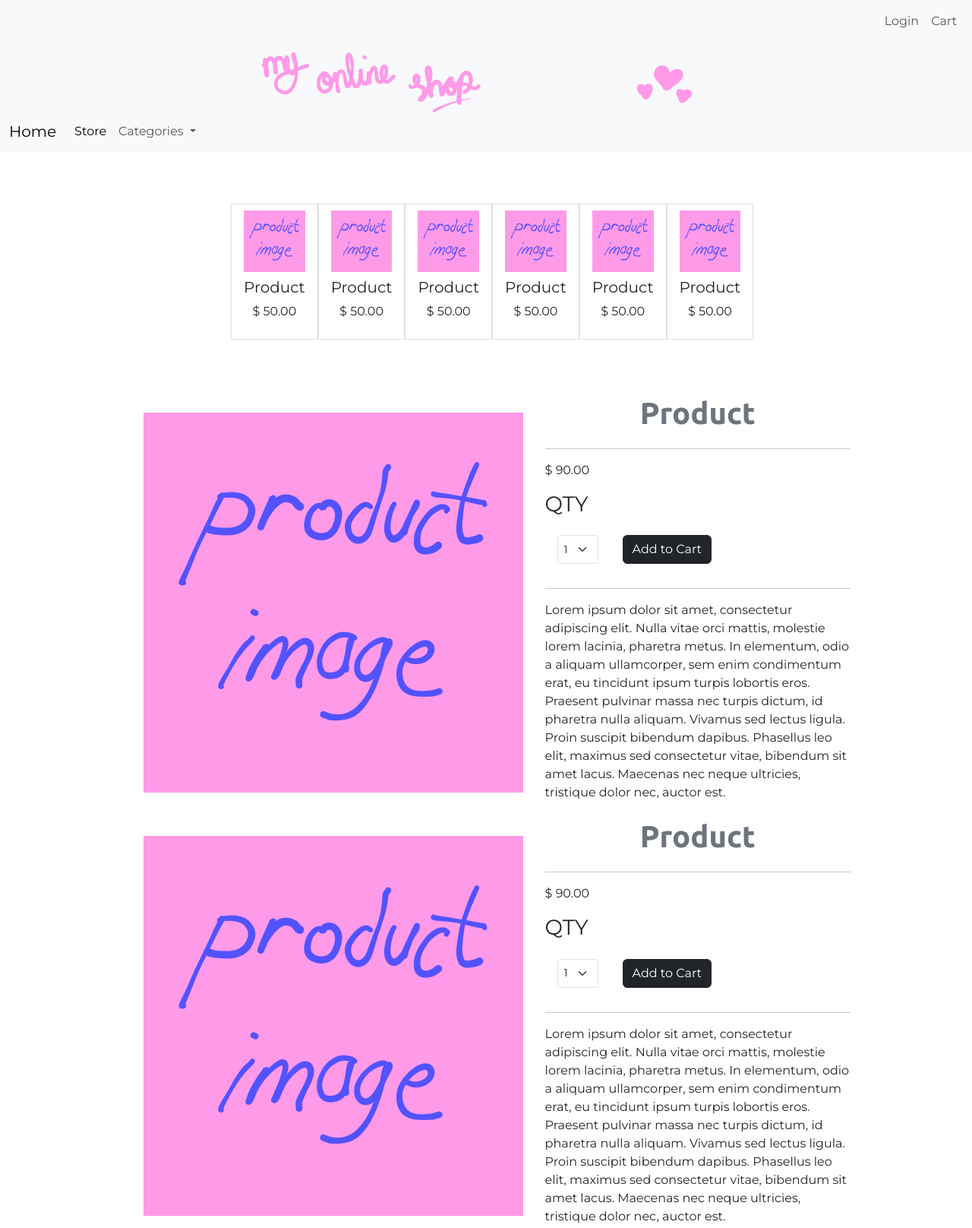
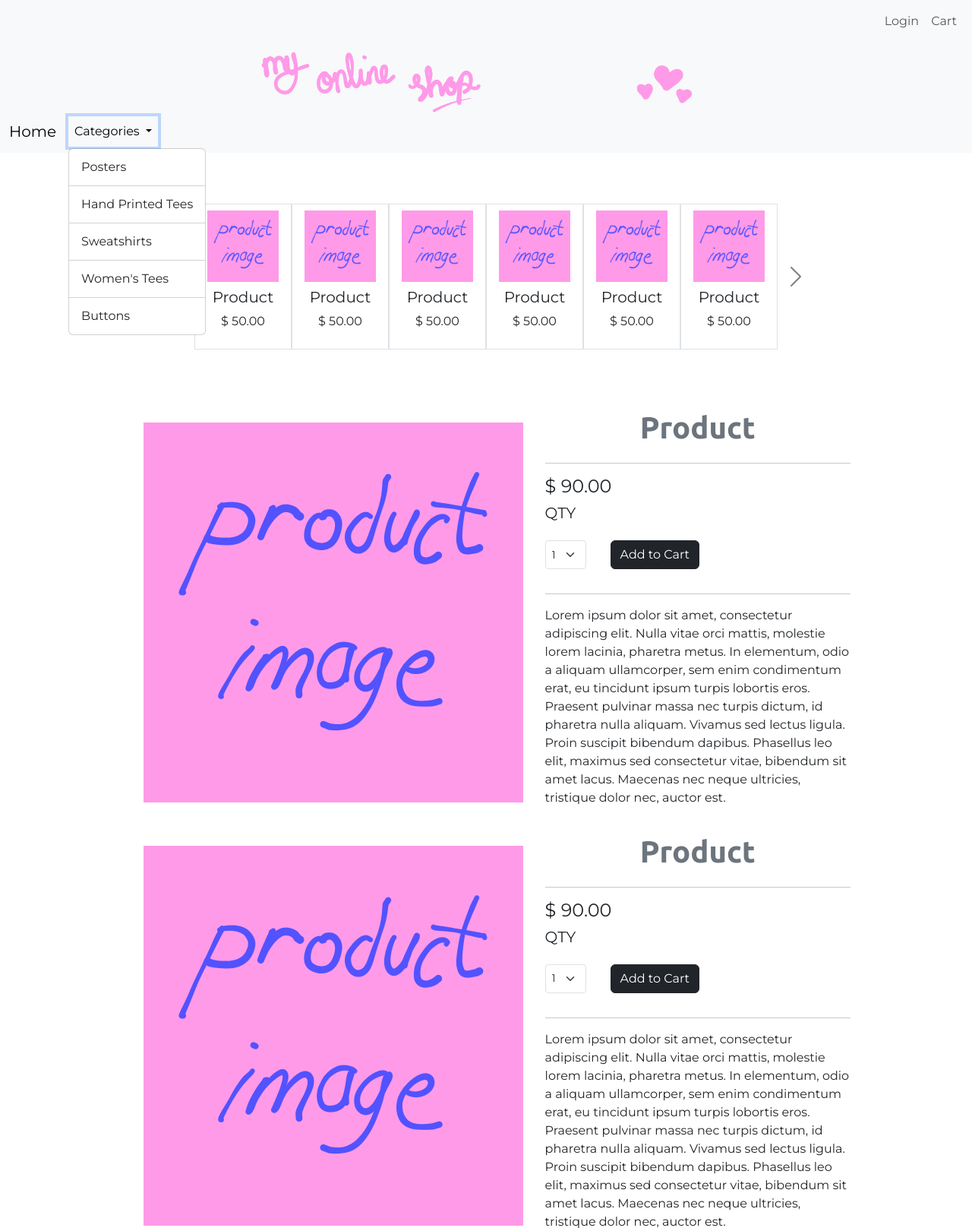
Before and after one commit to selinulstr/an-online-shop, a Flask app: page / in a window 1280 px wide, after a click on "Categories". Shown: the top 1616 px of the page at 76% size. Run offline with Flask 3, Linux system fonts and the light colour scheme; some libraries are stand-ins or nearby versions.

Commit message:
add categories, product, login and register pages and database

```diff
--- a/main.py
+++ b/main.py
@@ -1,12 +1,141 @@
-from flask import Flask, render_template, url_for, request, redirect
+from flask import Flask, render_template, url_for, request, redirect, flash, session
+from flask_sqlalchemy import SQLAlchemy
+from sqlalchemy.orm import relationship
+from flask_login import UserMixin, login_user, LoginManager, login_required, current_user, logout_user
+from werkzeug.security import generate_password_hash, check_password_hash
+
+from datetime import datetime
 
 
+db = SQLAlchemy()
 app = Flask(__name__)
 app.config["SECRET_KEY"] = "SECRET_KEY"
+app.config["SQLALCHEMY_DATABASE_URI"] = "sqlite:///onlineshop.db"
+db.init_app(app)
+year = datetime.now().year
+
+login_manager = LoginManager()
+
+login_manager.init_app(app)
+
+
+@login_manager.user_loader
+def load_user(user_id):
+    return db.session.execute(db.select(User).filter_by(id=int(user_id))).scalar()
+
+class User(UserMixin, db.Model):
+    __tablename__ = "users"
+    id = db.Column(db.Integer, primary_key=True)
+    email = db.Column(db.String(100), unique=True)
+    password = db.Column(db.String(100))
+    name = db.Column(db.String(100))
+
+    # carts = relationship("Cart", back_populates="user")
+    items = relationship("Item", back_populates="user")
+
+
+# class Cart(db.Model):
+#     __tablename__ = "carts"
+#     id = db.Column(db.Integer, primary_key=True)
+#     user_id = db.Column(db.Integer, db.ForeignKey("users.id"))
+#     user = relationship("User", back_populates="carts")
+#     items = relationship("Item", back_populates="parent_cart")
+
+
+class Item(db.Model):
+    __tablename__ = "items"
+    id = db.Column(db.Integer, primary_key=True)
+    # cart_id = db.Column(db.Integer, db.ForeignKey("carts.id"))
+    user_id = db.Column(db.Integer, db.ForeignKey("users.id"))
+    # parent_cart = relationship("Cart", back_populates="items")
+    user = relationship("User", back_populates="items")
+    item = db.Column(db.String(200))
+    qty = db.Column(db.Integer)
+
+
+
 
 @app.route("/")
 def home():
-    return render_template("index.html")
+    return render_template("index.html", year=year)
+
+@app.route("/product")
+def product():
+    return render_template("product.html", year=year)
+
+@app.route("/categories")
+def categories():
+    return render_template("categories.html", year=year)
+
+
+
+@app.route("/add_to_cart", methods=["GET", "POST"])
+def add_to_cart():
+    if request.method == "POST":
+        qty = request.form.get("qty")
+
+@app.route("/login", methods=["GET", "POST"])
+def login():
+    if request.method == "POST":
+
+        email = request.form.get("email")
+        password = request.form.get("password")
+
+        user = db.session.execute(db.select(User).filter_by(email=email)).scalar()
+
+        if not user:
+            flash("That email does not exist, please try again.")
+            return redirect(url_for("login"))
+
+        elif not check_password_hash(user.password, password):
+            flash("Password incorrect, please try again.")
+            return redirect(url_for("login"))
+
+        else:
+            login_user(user)
+            # cart_id = request.form.get("list_id")
+            # if list_id:
+            #     list_to_add = db.get_or_404(TodoList, list_id)
+            #     list_to_add.user = current_user
+            #     for todo in list_to_add.tasks:
+            #         todo.user_id = current_user.id
+            #     db.session.commit()
+
+            return redirect(url_for("cart"))
+    return render_template("login.html", year=year)
+
+
+@app.route("/register", methods=["GET", "POST"])
+def register():
+    if request.method == "POST":
+
+        if db.session.execute(db.select(User).filter_by(email=request.form.get("email"))).scalar():
+            flash("You've already signed up with that email, log in instead!")
+            return redirect(url_for("login"))
+        hash_and_salted_password = generate_password_hash(
+            request.form.get("password"),
+            method="pbkdf2:sha256",
+            salt_length=8
+        )
+        user = User()
+        user.email = request.form.get("email")
+        user.name = request.form.get("name")
+        user.password = hash_and_salted_password
+        db.session.add(user)
+        db.session.commit()
+        login_user(user)
+        return redirect(url_for("cart"))
+    return render_template("register.html", year=year)
+
+
+@app.route("/cart", methods=["GET", "POST"])
+@login_required
+def cart():
+    return render_template("cart.html", year=year)
+
 
 if __name__ == "__main__":
+    with app.app_context():
+        # db.drop_all()
+        db.create_all()
     app.run(debug=True)
--- a/static/styles.css
+++ b/static/styles.css
@@ -32,7 +32,6 @@
 }
 .footer {
     color: black;
-
     padding: 5% 15%;
 
 }
@@ -47,10 +46,29 @@
 
 .most-selling-img {
     padding: 3%;
-    height: auto;
 
 }
 
 .carousel-it {
-    padding: 7% 15%;
+    padding: 7% 10%;
 }
+
+.carousel-control-prev, .carousel-control-next {
+    filter: invert(100%);
+}
+
+.product.p {
+}
+
+
+.vr {
+    height: 14.5rem;
+}
+
+@media (max-width: 1028px) {
+    .most-selling-img {
+    padding: 3%;
+    width: 200px;
+
+}
+}
--- a/templates/index.html
+++ b/templates/index.html
@@ -24,10 +24,10 @@
 
     <ul class="navbar-nav ms-auto mb-2 mb-lg-0">
         <li class="nav-item">
-          <a class="nav-link" aria-current="page" href="#">Login</a>
+          <a class="nav-link" aria-current="page" href="{{url_for('login')}}">Login</a>
         </li>
         <li class="nav-item">
-          <a class="nav-link" href="#">Cart</a>
+          <a class="nav-link" href="{{url_for('login')}}">Cart</a>
         </li>
       </ul>
         </div>
@@ -35,38 +35,35 @@
 
 
     <div class="">
-    <a class="navbar-brand" href="#">
+    <a class="navbar-brand" href="/">
       <img class="w-50" src="{{url_for('static', filename='kapak.png')}}">
-<!--      <img class="nav-img m-auto nav-img" src="https://cdn.imgbin.com/11/9/21/imgbin-monkey-d-luffy-one-piece-gigant-battle-2-new-world-vinsmoke-sanji-one-piece-ceyWSEUPVJX3c26ftcc9FtrYB.jpg">-->
     </a>
       </div>
 
 
     <div class="d-flex">
-    <a class="navbar-brand" href="#">Home</a>
+    <a class="navbar-brand" href="/">Home</a>
     <button class="navbar-toggler" type="button" data-bs-toggle="collapse" data-bs-target="#navbarSupportedContent" aria-controls="navbarSupportedContent" aria-expanded="false" aria-label="Toggle navigation">
       <span class="navbar-toggler-icon"></span>
     </button>
     <div class="collapse navbar-collapse" id="navbarSupportedContent">
       <ul class="navbar-nav me-auto mb-2 mb-lg-0">
-        <li class="nav-item">
-          <a class="nav-link active" aria-current="page" href="#">Store</a>
-        </li>
+
 
         <li class="nav-item dropdown">
-          <a class="nav-link dropdown-toggle" href="#" role="button" data-bs-toggle="dropdown" aria-expanded="false">
+          <a class="nav-link active dropdown-toggle" href="/categories" role="button" data-bs-toggle="dropdown" aria-expanded="false">
             Categories
           </a>
           <ul class="dropdown-menu">
-            <li><a class="dropdown-item" href="#">Posters</a></li>
+            <li><a class="dropdown-item" href="/categories">Posters</a></li>
             <li><hr class="dropdown-divider"></li>
-            <li><a class="dropdown-item" href="#">Hand Printed Tees</a></li>
+            <li><a class="dropdown-item" href="/categories">Hand Printed Tees</a></li>
             <li><hr class="dropdown-divider"></li>
-            <li><a  class="dropdown-item" href="#">Sweatshirts</a></li>
+            <li><a  class="dropdown-item" href="/categories">Sweatshirts</a></li>
             <li><hr class="dropdown-divider"></li>
-            <li><a class="dropdown-item" href="#">Women's Tees</a></li>
+            <li><a class="dropdown-item" href="/categories">Women's Tees</a></li>
             <li><hr class="dropdown-divider"></li>
-            <li><a class="dropdown-item" href="#">Buttons</a></li>
+            <li><a class="dropdown-item" href="/categories">Buttons</a></li>
           </ul>
         </li>
 
@@ -87,7 +84,7 @@
     <div class="carousel-item active carousel-it">
       <ul class="list-group list-group-horizontal">
         {% for i in range(6): %}
-        <li><a href="#" class="list-group-item product list-group-item-action">
+        <li><a href="/product" class="list-group-item product list-group-item-action">
           <img src="{{url_for('static', filename='product.png')}}" class="car-img w-100" alt="...">
 
       <div class="w-100 text-center mt-2">
@@ -103,7 +100,7 @@
     <div class="carousel-item carousel-it">
       <ul class="list-group list-group-horizontal">
         {% for i in range(6): %}
-        <li><a href="#" class="list-group-item product list-group-item-action">
+        <li><a href="/product" class="list-group-item product list-group-item-action">
           <img src="{{url_for('static', filename='product.png')}}" class="car-img w-100" alt="...">
       <div class="w-100 text-center mt-2">
         <h5>Product</h5>
@@ -117,7 +114,7 @@
     <div class="carousel-item carousel-it">
       <ul class="list-group list-group-horizontal">
         {% for i in range(6): %}
-        <li><a href="#" class="list-group-item product list-group-item-action">
+        <li><a href="/product" class="list-group-item product list-group-item-action">
           <img src="{{url_for('static', filename='product.png')}}" class="car-img w-100" alt="...">
       <div class="w-100 text-center mt-2">
         <h5>Product</h5>
@@ -129,7 +126,7 @@
       </ul>
     </div>
   </div>
-  <button class="carousel-control-prev" type="button" data-bs-target="#carouselExampleCaptions" data-bs-slide="prev">
+  <button class="carousel-control-prev link-secondary" type="button" data-bs-target="#carouselExampleCaptions" data-bs-slide="prev">
     <span class="carousel-control-prev-icon" aria-hidden="true"></span>
     <span class="visually-hidden">Previous</span>
   </button>
@@ -145,13 +142,13 @@
     <img src="{{url_for('static', filename='product.png')}}" class="" alt="...">
       </div>
     <div class="">
-      <h1><a href="#" class="link-secondary">Product</a></h1>
+      <h1><a href="/product" class="link-secondary">Product</a></h1>
     <hr>
-    <p>$ 90.00</p>
+    <h4>$ 90.00</h4>
 
-    <h3>QTY</h3>
+    <h5>QTY</h5>
       <div class="d-flex flex-row">
-    <select class="form-select form-select-sm w-auto m-3">
+    <select class="form-select form-select-sm w-auto me-3 mt-3 mb-3">
 
   <option value="1">1</option>
   <option value="2">2</option>
@@ -175,14 +172,14 @@
     <img src="{{url_for('static', filename='product.png')}}" class="" alt="...">
     </div>
   <div>
-    <h1><a href="#" class="link-secondary">Product</a></h1>
+    <h1><a href="/product" class="link-secondary">Product</a></h1>
     <hr class="">
-    <p>$ 90.00</p>
+    <h4>$ 90.00</h4>
 
 
-    <h3>QTY</h3>
+    <h5>QTY</h5>
     <div class="d-flex flex-row ">
-    <select class="form-select form-select-sm w-auto m-3">
+    <select class="form-select form-select-sm w-auto me-3 mt-3 mb-3">
   <option value="1">1</option>
   <option value="2">2</option>
   <option value="3">3</option>
@@ -202,7 +199,7 @@
 </div>
 
 <div class="justify-content-centered">
-  <h1><a href="#" class="link-secondary">Posters</a></h1>
+  <h1><a href="/categories" class="link-secondary">Posters</a></h1>
 <hr class="w-75 m-auto">
 <div id="carouselExampleCaptions2" class="carousel slide w-75 m-auto">
 
@@ -210,7 +207,7 @@
     <div class="carousel-item active carousel-it">
       <ul class="list-group list-group-horizontal">
         {% for i in range(6): %}
-        <li><a href="#" class="list-group-item product list-group-item-action">
+        <li><a href="/product" class="list-group-item product list-group-item-action">
           <img src="{{url_for('static', filename='product.png')}}" class="car-img w-100" alt="...">
 
       <div class="w-100 text-center mt-2">
@@ -226,7 +223,7 @@
     <div class="carousel-item carousel-it">
       <ul class="list-group list-group-horizontal">
         {% for i in range(6): %}
-        <li><a href="#" class="list-group-item product list-group-item-action">
+        <li><a href="/product" class="list-group-item product list-group-item-action">
           <img src="{{url_for('static', filename='product.png')}}" class="car-img w-100" alt="...">
       <div class="w-100 text-center mt-2">
         <h5>Product</h5>
@@ -240,7 +237,7 @@
     <div class="carousel-item carousel-it">
       <ul class="list-group list-group-horizontal">
         {% for i in range(6): %}
-        <li><a href="#" class="list-group-item product list-group-item-action">
+        <li><a href="/product" class="list-group-item product list-group-item-action">
           <img src="{{url_for('static', filename='product.png')}}" class="car-img w-100" alt="...">
       <div class="w-100 text-center mt-2">
         <h5>Product</h5>
@@ -265,7 +262,7 @@
 
 
 <div class="justify-content-centered">
-  <h1><a href="#" class="link-secondary">Hand Printed Tees</a></h1>
+  <h1><a href="/categories" class="link-secondary">Hand Printed Tees</a></h1>
 <hr class="w-75 m-auto">
 <div id="carouselExampleCaptions3" class="carousel slide w-75 m-auto">
 
@@ -273,7 +270,7 @@
     <div class="carousel-item active carousel-it">
       <ul class="list-group list-group-horizontal">
         {% for i in range(6): %}
-        <li><a href="#" class="list-group-item product list-group-item-action">
+        <li><a href="/product" class="list-group-item product list-group-item-action">
           <img src="{{url_for('static', filename='product.png')}}" class="car-img w-100" alt="...">
 
       <div class="w-100 text-center mt-2">
@@ -289,7 +286,7 @@
     <div class="carousel-item carousel-it">
       <ul class="list-group list-group-horizontal">
         {% for i in range(6): %}
-        <li><a href="#" class="list-group-item product list-group-item-action">
+        <li><a href="/product" class="list-group-item product list-group-item-action">
           <img src="{{url_for('static', filename='product.png')}}" class="car-img w-100" alt="...">
       <div class="w-100 text-center mt-2">
         <h5>Product</h5>
@@ -303,7 +300,7 @@
     <div class="carousel-item carousel-it">
       <ul class="list-group list-group-horizontal">
         {% for i in range(6): %}
-        <li><a href="#" class="list-group-item product list-group-item-action">
+        <li><a href="/product" class="list-group-item product list-group-item-action">
           <img src="{{url_for('static', filename='product.png')}}" class="car-img w-100" alt="...">
       <div class="w-100 text-center mt-2">
         <h5>Product</h5>
@@ -327,7 +324,7 @@
 </div>
 
 <div class="justify-content-centered">
-  <h1><a href="#" class="link-secondary">Sweatshirts</a></h1>
+  <h1><a href="/categories" class="link-secondary">Sweatshirts</a></h1>
 <hr class="w-75 m-auto">
 <div id="carouselExampleCaptions4" class="carousel slide w-75 m-auto">
 
@@ -335,7 +332,7 @@
     <div class="carousel-item active carousel-it">
       <ul class="list-group list-group-horizontal">
         {% for i in range(6): %}
-        <li><a href="#" class="list-group-item product list-group-item-action">
+        <li><a href="/product" class="list-group-item product list-group-item-action">
           <img src="{{url_for('static', filename='product.png')}}" class="car-img w-100" alt="...">
 
       <div class="w-100 text-center mt-2">
@@ -351,7 +348,7 @@
     <div class="carousel-item carousel-it">
       <ul class="list-group list-group-horizontal">
         {% for i in range(6): %}
-        <li><a href="#" class="list-group-item product list-group-item-action">
+        <li><a href="/product" class="list-group-item product list-group-item-action">
           <img src="{{url_for('static', filename='product.png')}}" class="car-img w-100" alt="...">
       <div class="w-100 text-center mt-2">
         <h5>Product</h5>
@@ -365,7 +362,7 @@
     <div class="carousel-item carousel-it">
       <ul class="list-group list-group-horizontal">
         {% for i in range(6): %}
-        <li><a href="#" class="list-group-item product list-group-item-action">
+        <li><a href="/product" class="list-group-item product list-group-item-action">
           <img src="{{url_for('static', filename='product.png')}}" class="car-img w-100" alt="...">
       <div class="w-100 text-center mt-2">
         <h5>Product</h5>
@@ -389,7 +386,7 @@
 </div>
 
 <div class="justify-content-centered">
-  <h1><a href="#" class="link-secondary">Women's Tees</a></h1>
+  <h1><a href="/categories" class="link-secondary">Women's Tees</a></h1>
 <hr class="w-75 m-auto">
 <div id="carouselExampleCaptions5" class="carousel slide w-75 m-auto">
 
@@ -397,7 +394,7 @@
     <div class="carousel-item active carousel-it">
       <ul class="list-group list-group-horizontal">
         {% for i in range(6): %}
-        <li><a href="#" class="list-group-item product list-group-item-action">
+        <li><a href="/product" class="list-group-item product list-group-item-action">
           <img src="{{url_for('static', filename='product.png')}}" class="car-img w-100" alt="...">
 
       <div class="w-100 text-center mt-2">
@@ -413,7 +410,7 @@
     <div class="carousel-item carousel-it">
       <ul class="list-group list-group-horizontal">
         {% for i in range(6): %}
-        <li><a href="#" class="list-group-item product list-group-item-action">
+        <li><a href="/product" class="list-group-item product list-group-item-action">
           <img src="{{url_for('static', filename='product.png')}}" class="car-img w-100" alt="...">
       <div class="w-100 text-center mt-2">
         <h5>Product</h5>
@@ -427,7 +424,7 @@
     <div class="carousel-item carousel-it">
       <ul class="list-group list-group-horizontal">
         {% for i in range(6): %}
-        <li><a href="#" class="list-group-item product list-group-item-action">
+        <li><a href="/product" class="list-group-item product list-group-item-action">
           <img src="{{url_for('static', filename='product.png')}}" class="car-img w-100" alt="...">
       <div class="w-100 text-center mt-2">
         <h5>Product</h5>
@@ -451,7 +448,7 @@
 </div>
 
 <div class="justify-content-centered">
-  <h1><a href="#" class="link-secondary">Buttons</a></h1>
+  <h1><a href="/categories" class="link-secondary">Buttons</a></h1>
 <hr class="w-75 m-auto">
 <div id="carouselExampleCaptions6" class="carousel slide w-75 m-auto">
 
@@ -459,7 +456,7 @@
     <div class="carousel-item active carousel-it">
       <ul class="list-group list-group-horizontal">
         {% for i in range(6): %}
-        <li><a href="#" class="list-group-item product list-group-item-action">
+        <li><a href="/product" class="list-group-item product list-group-item-action">
           <img src="{{url_for('static', filename='product.png')}}" class="car-img w-100" alt="...">
 
       <div class="w-100 text-center mt-2">
@@ -475,7 +472,7 @@
     <div class="carousel-item carousel-it">
       <ul class="list-group list-group-horizontal">
         {% for i in range(6): %}
-        <li><a href="#" class="list-group-item product list-group-item-action">
+        <li><a href="/product" class="list-group-item product list-group-item-action">
           <img src="{{url_for('static', filename='product.png')}}" class="car-img w-100" alt="...">
       <div class="w-100 text-center mt-2">
         <h5>Product</h5>
@@ -489,7 +486,7 @@
     <div class="carousel-item carousel-it">
       <ul class="list-group list-group-horizontal">
         {% for i in range(6): %}
-        <li><a href="#" class="list-group-item product list-group-item-action">
+        <li><a href="/product" class="list-group-item product list-group-item-action">
           <img src="{{url_for('static', filename='product.png')}}" class="car-img w-100" alt="...">
       <div class="w-100 text-center mt-2">
         <h5>Product</h5>
@@ -520,11 +517,11 @@
 <script src="https://cdn.jsdelivr.net/npm/bootstrap@5.3.2/dist/js/bootstrap.min.js" integrity="sha384-BBtl+eGJRgqQAUMxJ7pMwbEyER4l1g+O15P+16Ep7Q9Q+zqX6gSbd85u4mG4QzX+" crossorigin="anonymous"></script>
   </body>
 <footer class="footer bg-body-tertiary">
-    <i class="footer-icon fa-brands fa-twitter"></i>
-    <i class="footer-icon fa-brands fa-facebook"></i>
-    <i class="footer-icon fa-brands fa-instagram"></i>
-    <i class="footer-icon fa-solid fa-envelope"></i>
-    <p>© Copyright 2023 Store</p>
+  <a href="#" class="link-secondary"><i class="footer-icon fa-brands fa-twitter"></i></a>
+  <a href="#" class="link-secondary"><i class="footer-icon fa-brands fa-facebook"></i></a>
+  <a href="#" class="link-secondary"><i class="footer-icon fa-brands fa-instagram"></i></a>
+  <a href="#" class="link-secondary"><i class="footer-icon fa-solid fa-envelope"></i></a>
+  <p>© Copyright {{year}} Store</p>
 
   </footer>
 </html>
```
